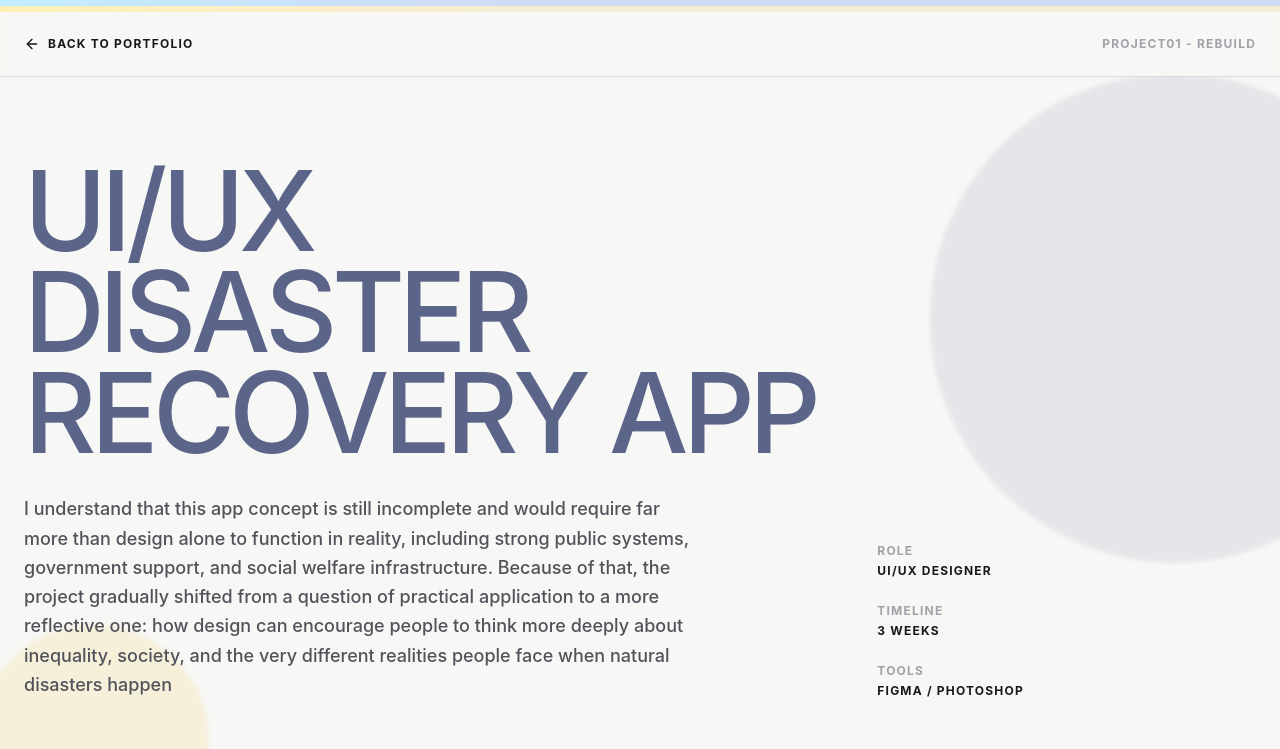
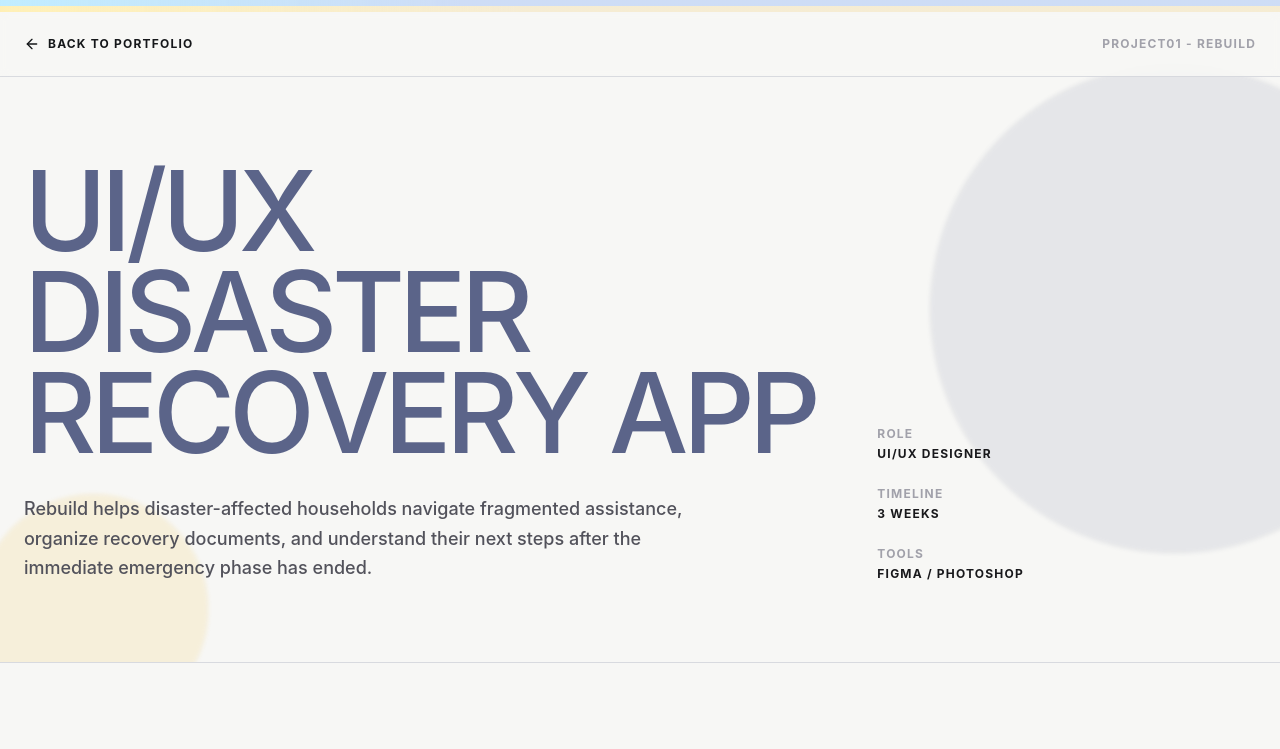
Before and after one commit to Tinygod716/portfolio, a plain HTML site: page project1/index.html in a window 1280 px wide. Shown: the top 749 px of the page. Drawn offline with nearby package versions, Linux system fonts and the light colour scheme.

Commit message:
Update Rebuild project introduction

```diff
--- a/project1/index.html
+++ b/project1/index.html
@@ -68,7 +68,7 @@
                     <span class="text-zinc-400">Disaster recovery APP</span>
                 </h1>
                 <p class="gsap-header text-lg text-zinc-600 font-medium max-w-2xl leading-relaxed">
-                    I understand that this app concept is still incomplete and would require far more than design alone to function in reality, including strong public systems, government support, and social welfare infrastructure. Because of that, the project gradually shifted from a question of practical application to a more reflective one: how design can encourage people to think more deeply about inequality, society, and the very different realities people face when natural disasters happen
+                    Rebuild helps disaster-affected households navigate fragmented assistance, organize recovery documents, and understand their next steps after the immediate emergency phase has ended.
                 </p>
 
             </div>
```
